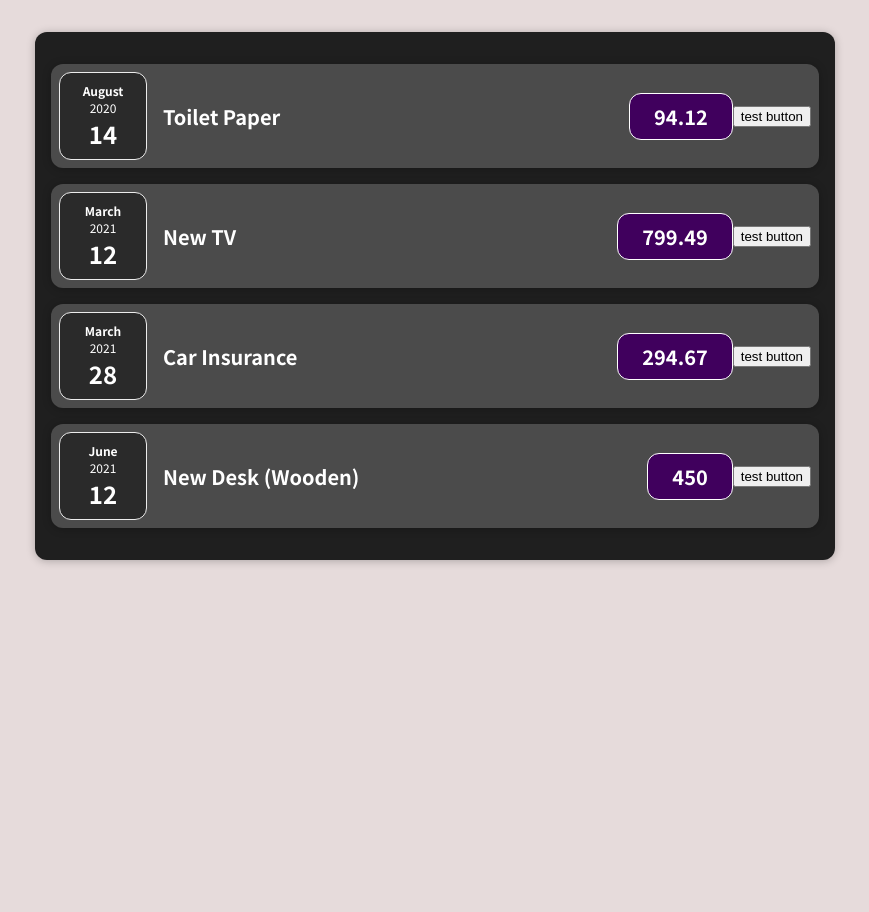
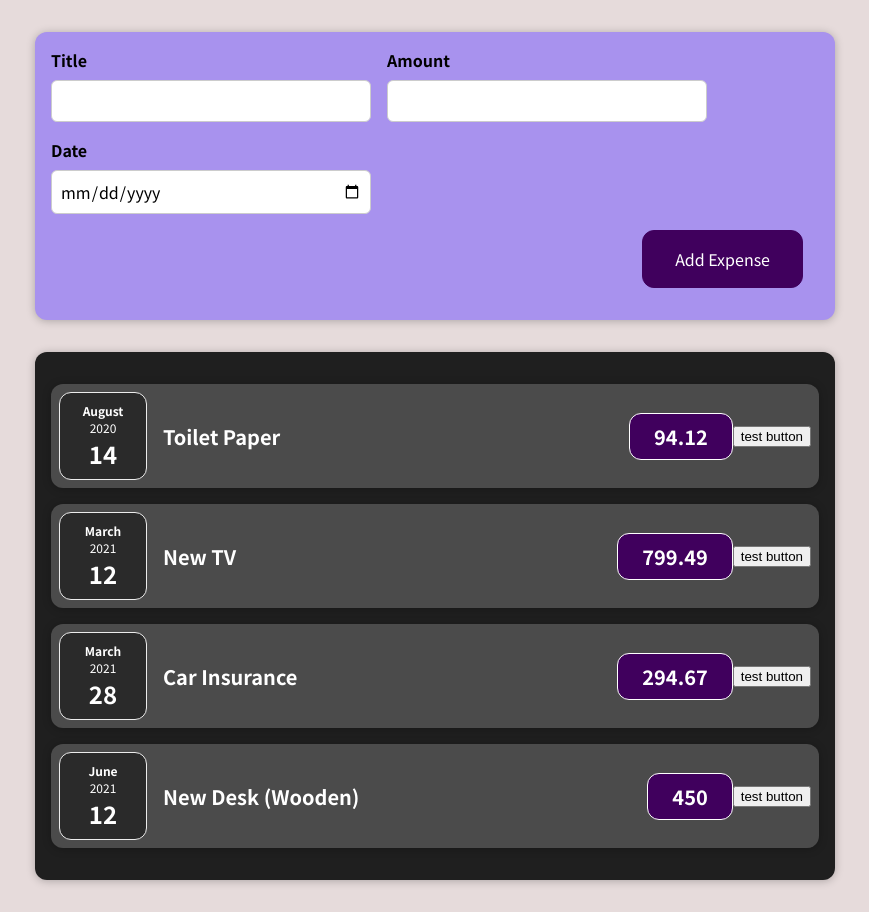
Before and after one commit to piyush-sehgal/expense-tracker, a React (Create React App) app: page / in a window 1280 px wide. Shown: the whole page, without its empty margins (205-1074 px from the left). Before the commit the page ends 800 px from the top, so only its background shows below. Built offline with nearby package versions, Linux system fonts and the light colour scheme.

Commit message:
added add expense form and handled input

```diff
--- a/src/App.js
+++ b/src/App.js
@@ -1,4 +1,5 @@
 import Expenses from "./components/Expenses/Expenses";
+import NewExpense from "./components/NewExpense/NewExpense";
 
 const App = () => {
   const expenses = [
@@ -29,6 +30,7 @@
   ];
   return (
     <div>
+        <NewExpense />
         <Expenses items={expenses}/>
     </div>
   );
--- /dev/null
+++ b/src/components/NewExpense/ExpenseForm.css
@@ -0,0 +1,27 @@
+.new-expense__controls {
+  display: flex;
+  flex-wrap: wrap;
+  gap: 1rem;
+  margin-bottom: 1rem;
+  text-align: left;
+}
+
+.new-expense__control label {
+  font-weight: bold;
+  margin-bottom: 0.5rem;
+  display: block;
+}
+
+.new-expense__control input {
+  font: inherit;
+  padding: 0.5rem;
+  border-radius: 6px;
+  border: 1px solid #ccc;
+  width: 20rem;
+  max-width: 100%;
+}
+
+.new-expense__actions {
+  text-align: right;
+  width: 100%;
+}
--- /dev/null
+++ b/src/components/NewExpense/ExpenseForm.js
@@ -0,0 +1,93 @@
+import { useState } from "react";
+import "./ExpenseForm.css";
+
+const ExpenseForm = () => {
+  const [enteredTitle, setEnteredTitle] = useState("");
+  const [enteredAmount, setEnteredAmount] = useState("");
+  const [enteredDate, setEnteredDate] = useState("");
+
+  //Single state approach: Not a good way
+
+  //   const [userInput, setUserInput] = useState({
+  //     enteredTitle: "",
+  //     enteredAmount: "",
+  //     enteredDate: "",
+  //   });
+
+  const titleChangeHandler = (event) => {
+    setEnteredTitle(event.target.value);
+
+    //below method is not good, whenever you update your state and you depend on the previous state
+    //use alternate approach. (Method 2.)
+
+    //Method 1
+    // setUserInput({
+    //     ...userInput,
+    //     enteredTitle: event.target.value
+    // });
+
+    //Method 2
+    // setUserInput((prevState) => {
+    //     return {...prevState, enteredTitle: event.target.value}
+    // });
+  };
+
+  const amountChangeHandler = (event) => {
+    setEnteredAmount(event.target.value);
+    // setUserInput({
+    //   ...userInput,
+    //   enteredAmount: event.target.value,
+    // });
+  };
+
+  const dateChangeHandler = (event) => {
+    setEnteredDate(event.target.value);
+    // setUserInput({
+    //   ...userInput,
+    //   enteredDate: event.target.value,
+    // });
+  };
+
+  const submitHandler = (event) => {
+    event.preventDefault();
+    const expenseData = {
+      title: enteredTitle,
+      amount: enteredAmount,
+      date: new Date(enteredDate),
+    };
+  };
+
+  return (
+    <form onSubmit={submitHandler}>
+      <div className="new-expense__controls">
+        <div className="new-expense__control">
+          <label>Title</label>
+          <input type="text" onChange={titleChangeHandler} />
+        </div>
+        <div className="new-expense__control">
+          <label>Amount</label>
+          <input
+            type="number"
+            min="0.01"
+            step="0.01"
+            onChange={amountChangeHandler}
+          />
+        </div>
+        <div className="new-expense__control">
+          <label>Date</label>
+          <input
+            type="date"
+            min="2019-0101"
+            max="2022-12-31"
+            onChange={dateChangeHandler}
+          />
+        </div>
+        <div class="new-expense__actions">
+          <button type="submit">Add Expense</button>
+        </div>
+      </div>
+    </form>
+  );
+};
+
+export default ExpenseForm;
--- /dev/null
+++ b/src/components/NewExpense/NewExpense.css
@@ -0,0 +1,38 @@
+.new-expense {
+  background-color: #a892ee;
+  padding: 1rem;
+  margin: 2rem auto;
+  width: 50rem;
+  max-width: 95%;
+  border-radius: 12px;
+  text-align: center;
+  box-shadow: 0 1px 8px rgba(0, 0, 0, 0.25);
+}
+
+.new-expense button {
+  font: inherit;
+  cursor: pointer;
+  padding: 1rem 2rem;
+  border: 1px solid #40005d;
+  background-color: #40005d;
+  color: white;
+  border-radius: 12px;
+  margin-right: 1rem;
+}
+
+.new-expense button:hover,
+.new-expense button:active {
+  background-color: #510674;
+  border-color: #510674;
+}
+
+.new-expense button.alternative {
+  color: #220131;
+  border-color: transparent;
+  background-color: transparent;
+}
+
+.new-expense button.alternative:hover,
+.new-expense button.alternative:active {
+  background-color: #ddb3f8;
+}
--- /dev/null
+++ b/src/components/NewExpense/NewExpense.js
@@ -0,0 +1,12 @@
+import ExpenseForm from "./ExpenseForm";
+import "./NewExpense.css";
+
+const NewExpense = () => {
+  return (
+    <div className="new-expense">
+      <ExpenseForm />
+    </div>
+  );
+};
+
+export default NewExpense;
```
Also changed, not shown: 1 other file (tests, documents, lock files or other folders).
